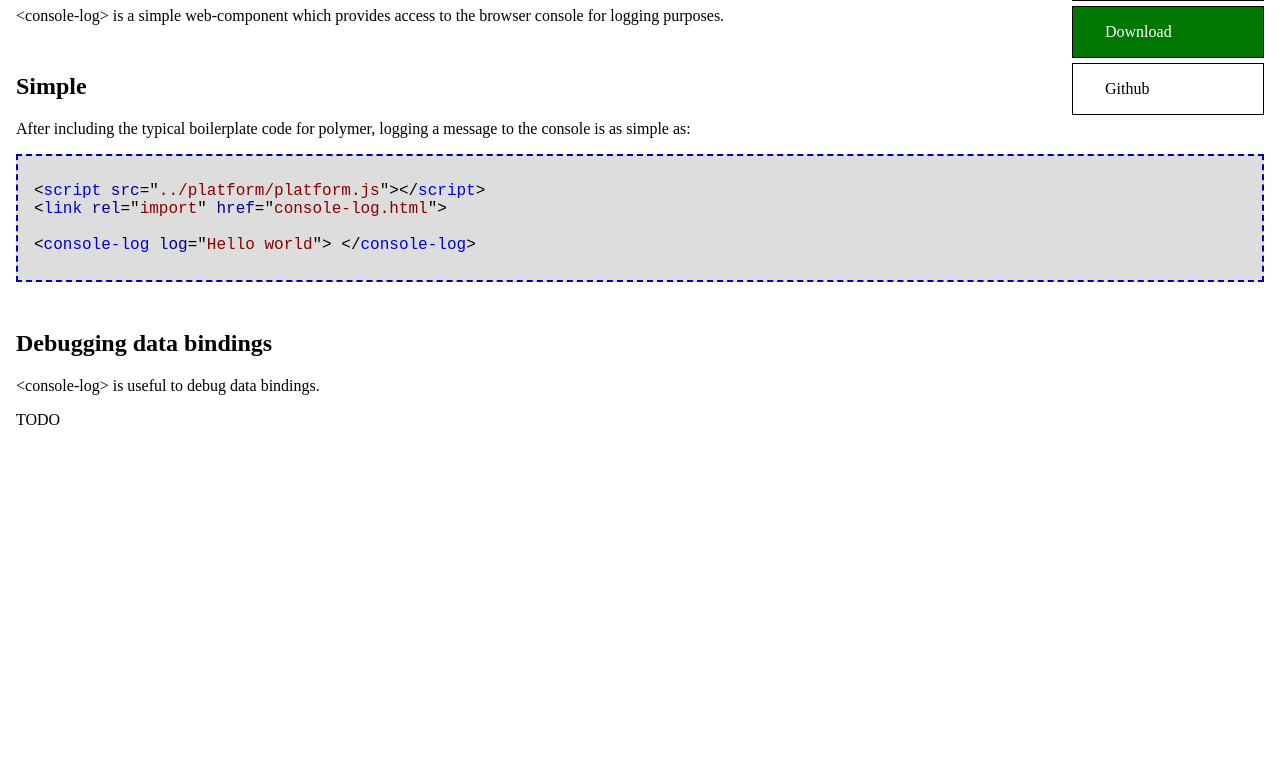
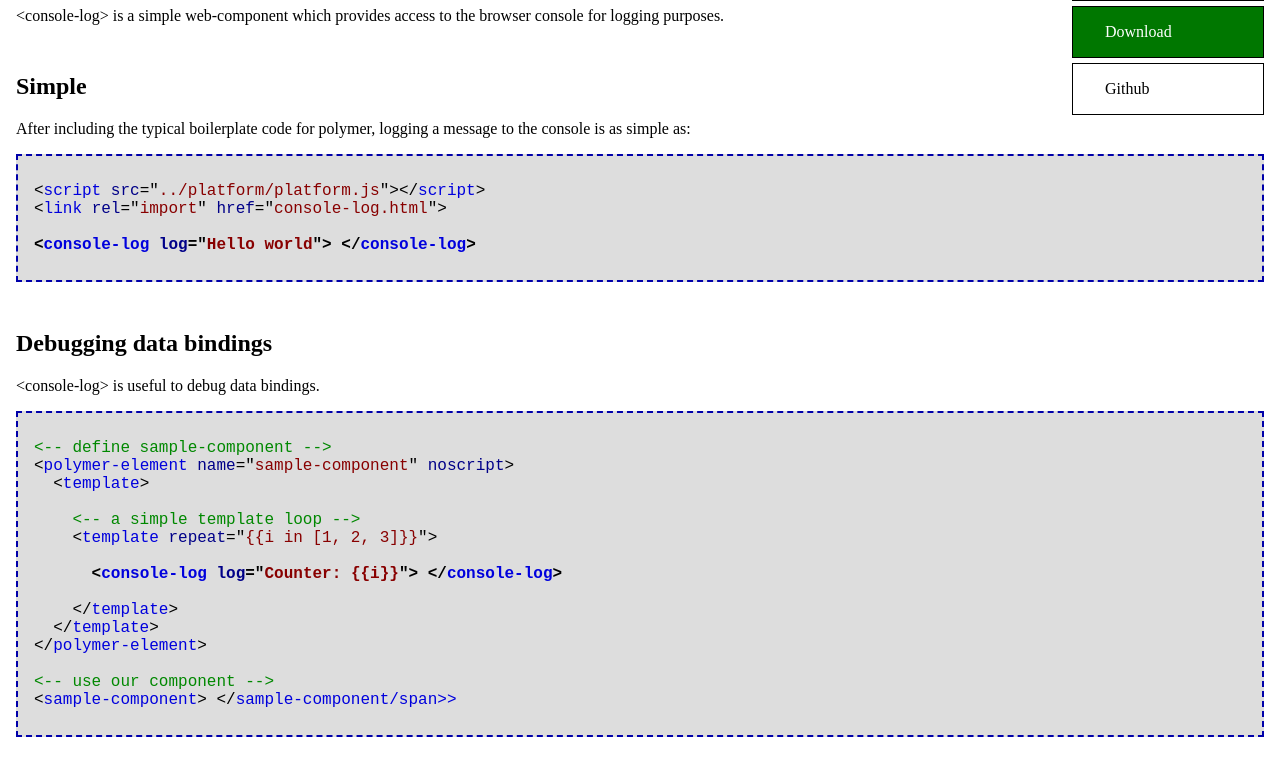
Before and after one commit to nhnb/console-log, a website: page demo.html in a window 1280 px wide. Shown: the part 67-832 px from the top of the page. Drawn offline with Linux system fonts and the light colour scheme.

Commit message:
demo of data binding

```diff
--- a/demo.html
+++ b/demo.html
@@ -1,8 +1,9 @@
 <html>
 	<head>
-		 <meta name="viewport" content="width=device-width, initial-scale=1.0">
+		<meta name="viewport" content="width=device-width, initial-scale=1.0">
 		<title>console-log Demo</title>
 		<script src="../platform/platform.js"></script>
+		<link rel="import" href="../polymer/polymer.html">
 		<link rel="import" href="console-log.html">
 
 		<style>
@@ -104,7 +105,7 @@
 &lt;<span class="i">script</span> <span class="a">src</span>="<span class="v">../platform/platform.js</span>"&gt;&lt;/<span class="i">script</span>&gt;
 &lt;<span class="i">link</span> <span class="a">rel</span>="<span class="v">import</span>" <span class="a">href</span>="<span class="v">console-log.html</span>"&gt;
 
-&lt;<span class="i">console-log</span> <span class="a">log</span>="<span class="v">Hello world</span>"&gt; &lt;/<span class="i">console-log</span>&gt;
+<b>&lt;<span class="i">console-log</span> <span class="a">log</span>="<span class="v">Hello world</span>"&gt; &lt;/<span class="i">console-log</span>&gt;</b>
 
 </code></pre>
 
@@ -116,7 +117,38 @@
 <p>&lt;console-log&gt; is useful to debug data bindings.</p>
 
 
-TODO
+<polymer-element name="sample-component" noscript>
+	<template>
+
+		<template repeat="{{i in [1, 2, 3]}}">
+			<console-log log="Counter: {{i}}"> </console-log>
+		</template>
+
+	</template>
+</polymer-element>
+
+
+<sample-component></sample-component>
+
+
+<pre class="html"><code>
+<span class="c">&lt;-- define sample-component --&gt;</span>
+&lt;<span class="i">polymer-element</span> <span class="a">name</span>="<span class="v">sample-component</span>" <span class="a">noscript</span>&gt;
+  &lt;<span class="i">template</span>&gt;
+
+    <span class="c">&lt;-- a simple template loop --&gt;</span>
+    &lt;<span class="i">template</span> <span class="a">repeat</span>="<span class="v">{{i in [1, 2, 3]}}</span>"&gt;
+
+      <b>&lt;<span class="i">console-log</span> <span class="a">log</span>="<span class="v">Counter: {{i}}</span>"&gt; &lt;/<span class="i">console-log</span>&gt;</b>
+
+    &lt;/<span class="i">template</span>&gt;
+  &lt;/<span class="i">template</span>&gt;
+&lt;/<span class="i">polymer-element</span>&gt;
+
+<span class="c">&lt;-- use our component --&gt;</span>
+&lt;<span class="i">sample-component</span>&gt; &lt;/<span class="i">sample-component/span>&gt;
+
+</code></pre>
 
 	</body>
 </html>
```
